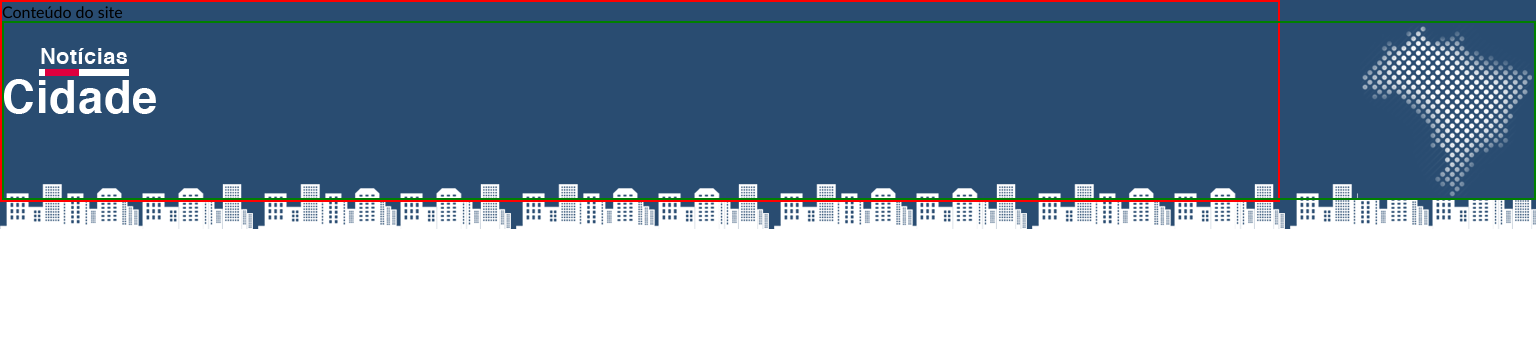
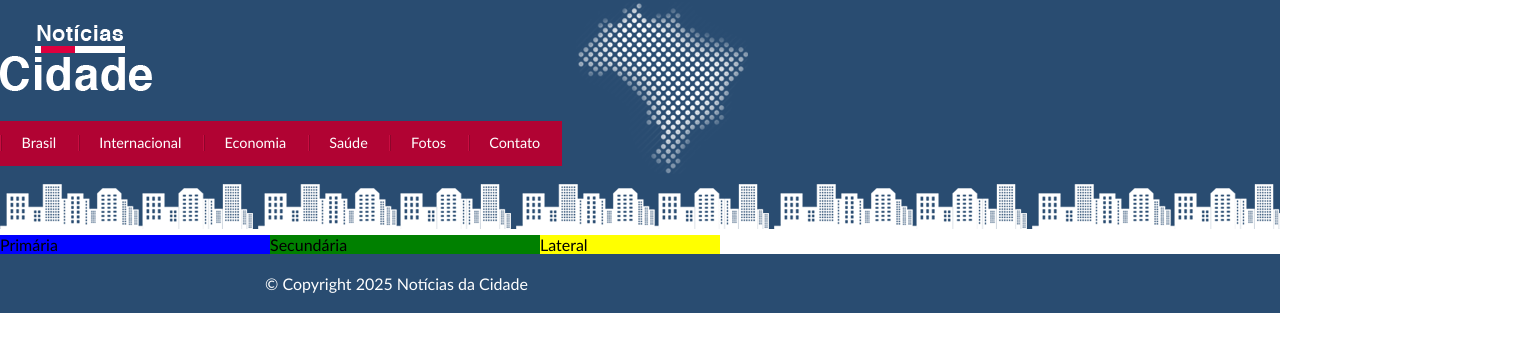
Before and after one commit to jonathan-souza-thec/noticia_atividade, a plain HTML site: page index.html in a window 1280 px wide. Shown: the whole page, 1536 px wide, since content can reach past the window. Drawn offline with Linux system fonts and the light colour scheme.

Commit message:
alteração2

```diff
--- a/css/estilo.css
+++ b/css/estilo.css
@@ -9,21 +9,85 @@ body {
 }
 
 #container {
-    width: 1530 px;
+    width: 750px;
     margin: 0px;
-    border: 2px solid red;
 }
 
 #topo {
-    border: 2px solid green;
     height: 150px;
-    width: 1530px;
     background: url(../img/detalhe-topo.png) no-repeat right top;
     padding-top: 25px;
 }
-.logo{
+
+.logo {
     width: 152px;
     height: 66px;
     background: url(../img/logo.png) no-repeat center;
     text-indent: -3000px;
 }
+
+ul {
+    margin: 0;
+    padding: 0;
+    list-style: none;
+}
+
+/* Configuração do menu */
+#topo ul {
+    background: #b10333;
+    margin-top: 30px;
+    float: left;
+}
+
+#topo ul li {
+    float: left;
+}
+
+#topo ul a {
+    font-size: 0.9em;
+    display: block;
+    padding: 0.5em 1.5em;
+    line-height: 2.1em;
+    text-decoration: none;
+    color: #fff;
+    background: url(../img/divisor.png) no-repeat left center;
+}
+
+#topo ul a:hover {
+    background: #69001d;
+}
+
+/* define o layout em 3 colunas */
+#conteudo {
+    background: #f5f5f5;
+    margin-top: 60px;
+}
+
+#primaria {
+    width: 270px;
+    background: blue;
+    float: left;
+}
+
+#secundaria {
+    width: 270px;
+    background: green;
+    float: left;
+}
+
+#lateral {
+    width: 180px;
+    background: yellow;
+    float: left;
+}
+
+#container-rodape {
+    background: #294c71;
+    padding: 20px;
+}
+
+#rodape {
+    width: 750px;
+    color: #fff;
+    margin: 0 auto;
+}
--- a/index.html
+++ b/index.html
@@ -1,15 +1,43 @@
 <!DOCTYPE html>
 <html lang="pt-br">
+
 <head>
     <meta charset="UTF-8">
     <meta name="viewport" content="width=device-width, initial-scale=1.0">
     <title>Notícias da Cidade</title>
     <link rel="stylesheet" href="css/estilo.css">
 </head>
+
 <body>
+    <!--Conteúdo da página principal-->
     <div id="container">
-        Conteúdo do site
-        <div id="topo"><h1 class="logo">Notícias Cidade</h1></div>
+        <!-- Menu para navegação -->
+        <div id="topo">
+            <h1 class="logo">Notícias Cidade</h1>
+            <nav>
+                <ul>
+                    <li><a href="brasil.html">Brasil</a></li>
+                    <li><a href="internacional.html">Internacional</a></li>
+                    <li><a href="">Economia</a></li>
+                    <li><a href="">Saúde</a></li>
+                    <li><a href="fotos.html">Fotos</a></li>
+                    <li><a href="">Contato</a></li>
+                </ul>
+            </nav>
+        </div>
+        <!-- Fim do menu para navegação -->
+        <!-- Início do conteúdo principal -->
+        <div id="conteudo">
+            <div id="primaria">Primária</div>
+            <div id="secundaria">Secundária</div>
+            <div id="lateral">Lateral</div>
+        </div>
+    </div>
+    <!-- Fim do conteúdo da página principal -->
+    <!-- Rodapé da página -->
+    <div id="container-rodape" style="clear: both;">
+        <p id="rodape">&copy; Copyright 2025 Notícias da Cidade</p>
     </div>
 </body>
+
 </html>
```
